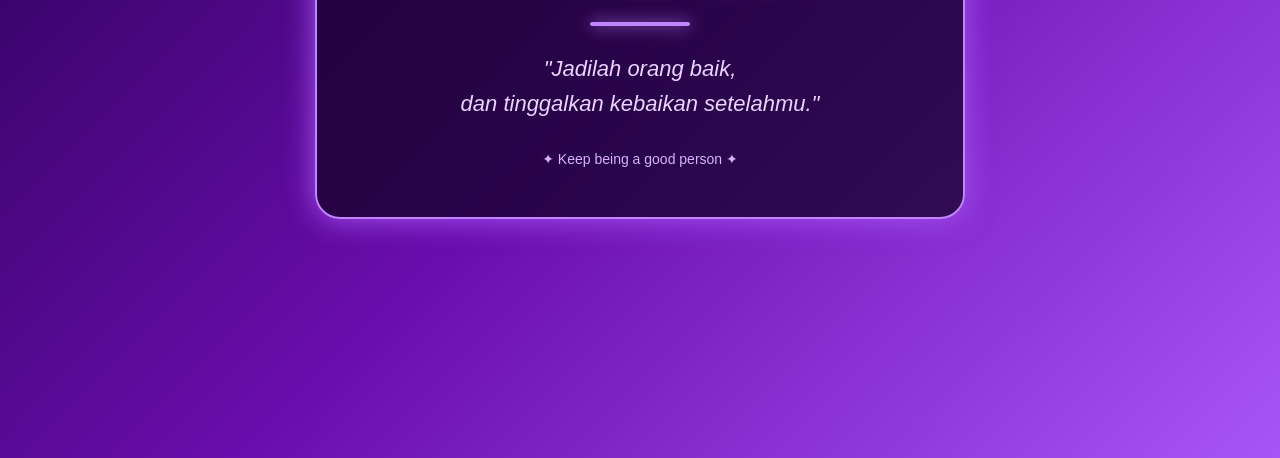
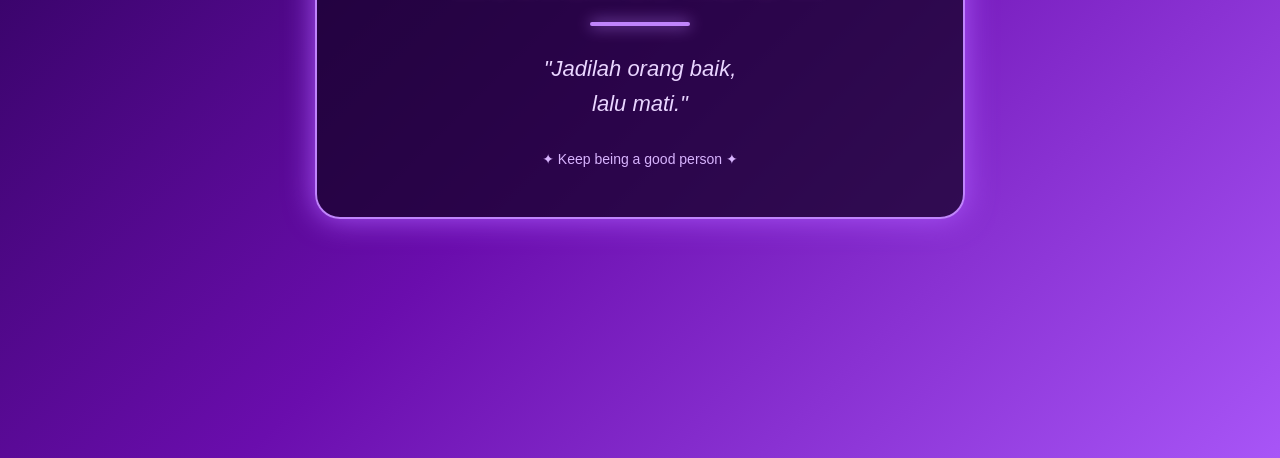
Before and after one commit to muhammadrafamuhammadrafa95-source/web-ambon, a plain HTML site: page index.html in a window 1280 px wide. Shown: the part 342-800 px from the top of the page. Drawn offline with Linux system fonts and the light colour scheme.

Commit message:
Update index.html

```diff
--- a/index.html
+++ b/index.html
@@ -72,7 +72,7 @@
 
         <p class="quote">
             "Jadilah orang baik,<br>
-            dan tinggalkan kebaikan setelahmu."
+            lalu mati."
         </p>
 
         <footer>
```
